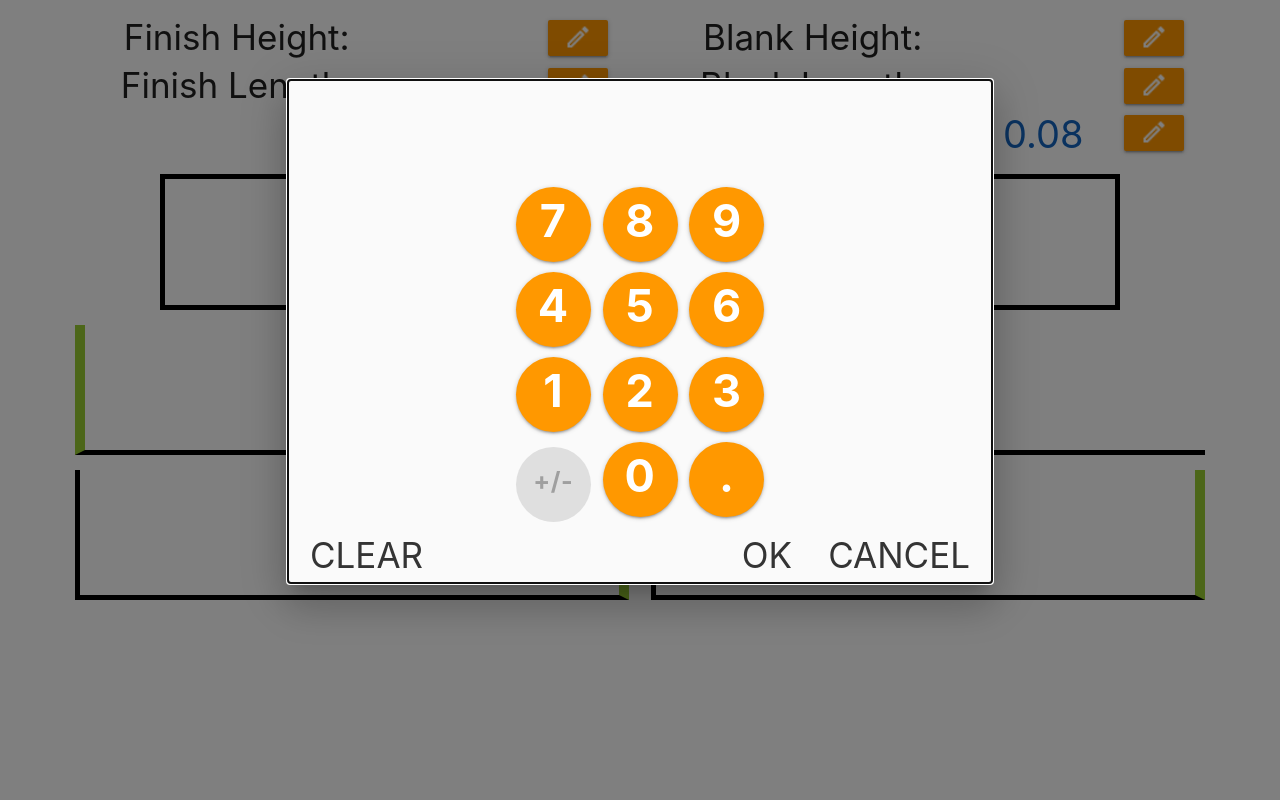
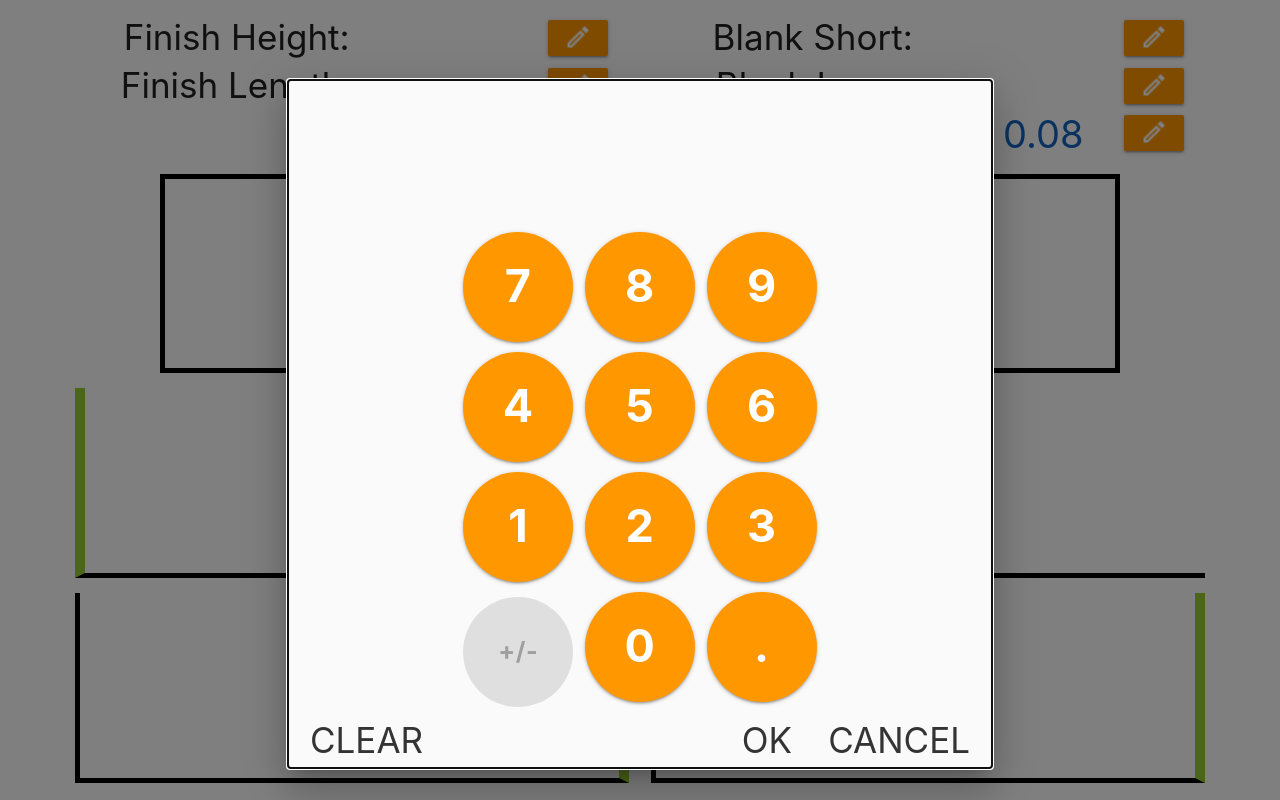
Before and after one commit to offsite-ryan/challenger, a plain HTML site: page index.html in a window 1280 px wide. Both pictures are taken after a click on the element 559 px from the left and 38 px from the top of the page. Drawn offline with Linux system fonts and the light colour scheme.

Commit message:
size changes

```diff
--- a/index.html
+++ b/index.html
@@ -44,7 +44,7 @@
     border-left: 10px solid yellowgreen;
     /* border-bottom: 3px solid black; */
     margin-top: 15px;
-    min-height: 130px;
+    min-height: 190px;
   }
 
   .bend-2 {
@@ -53,7 +53,7 @@
     border-left: 5px solid black;
     /* border-bottom: 3px solid black; */
     margin-top: 15px;
-    min-height: 130px;
+    min-height: 190px;
     /* width: 90%; */
   }
 
@@ -76,13 +76,13 @@
   }
 
   .value {
-    font-size: 80px;
+    font-size: 130px;
     color: #4CAF50;
   }
 
   .calc-value {
-    font-size: 65px;
-    ;
+    font-size: 85px;
+    min-height: 110px;
   }
 
   .calc-buttons {
@@ -95,10 +95,10 @@
   }
 
   .btn-floating.btn-large {
-    width: 75px;
-    height: 75px;
+    width: 110px;
+    height: 110px;
     padding: 0;
-    padding-top: 7px;
+    padding-top: 27px;
   }
 </style>
 
@@ -111,7 +111,7 @@
     <div class="modal-content" style="padding-bottom: 0px;">
       <!-- <h4>Enter Requested Height</h4> -->
       <div class="row center" style="margin-bottom:0px;">
-        <h3 id="value" class="blue-text text-darken-3 calc-value" style="min-height: 65px;">15</h3>
+        <h3 id="value" class="blue-text text-darken-3 calc-value">15</h3>
       </div>
       <div class="row center" style="font-size: 50px;font-weight: 700;">
         <span>
@@ -224,7 +224,7 @@
           <div class="col s12 m6 center" style="font-size:38px;">
             <!-- BLANK ACTUAL HEIGHT -->
             <div class="col s7 center">
-              <div class="truncate input-label">Blank Height:</div>
+              <div class="truncate input-label">Blank Short:</div>
             </div>
             <div class="col s3 center">
               <div id="blank-actual-height" class="blue-text text-darken-3">
@@ -238,7 +238,7 @@
             </div>
             <!-- BLANK ACTUAL LENGTH -->
             <div class="col s7 center">
-              <div class="truncate input-label">Blank Length:</div>
+              <div class="truncate input-label">Blank Long:</div>
             </div>
             <div class="col s3 center">
               <div id="blank-actual-length" class="blue-text text-darken-3">
@@ -280,35 +280,24 @@
           </div>
         </div>
 
-        <!-- <div class="col s12 m6 center">
-          <div class="col s12"  style="border-bottom:5px solid black">Blank Width</div>
-        </div>
-        <div class="col s12 m6 center" style="border-bottom:5px solid black">Blank Length</div> -->
-
         <div class="col s12 m6 center bends">
-            <div class="label-value bend-1">Bend 1:<br /><b class="value" id="bend-height-1"></b>
+            <div class="label-value bend-1">Short 1:<br /><b class="value" id="bend-height-1"></b>
             </div>
         </div>
         <div class="col s12 m6 center bends">
-            <div class="label-value bend-1">Bend 3:<br /><b class="value" id="bend-length-1"></b>
+            <div class="label-value bend-1">Long 1:<br /><b class="value" id="bend-length-1"></b>
             </div>
         </div>
-        <!-- <div class="col s12 m6 center" style="font-size:38px;">
-          <div class="label">Blank Target Length<br /><b class="green-text value" id="blank-target-length"></b>
-          </div>
-        </div> -->
+
         <div class="col s12 m6 center bends">
-            <div class="label-value bend-2">Bend 2:<br /><b class="value" id="bend-height-2"></b>
+            <div class="label-value bend-2">Short 2:<br /><b class="value" id="bend-height-2"></b>
             </div>
         </div>
         <div class="col s12 m6 center bends">
-            <div class="label-value bend-2">Bend 4:<br /><b class="value" id="bend-length-2"></b>
+            <div class="label-value bend-2">Long 2:<br /><b class="value" id="bend-length-2"></b>
             </div>
         </div>
-        <!-- <div class="col s12 m6 center" style="font-size:43px;">
-          <div class="leg">Height Leg: <b class="grey-text" id="leg-height" style="margin-left:28px;"></b>
-          </div>
-        </div> -->
+
       </div>
 
     </div>
```
